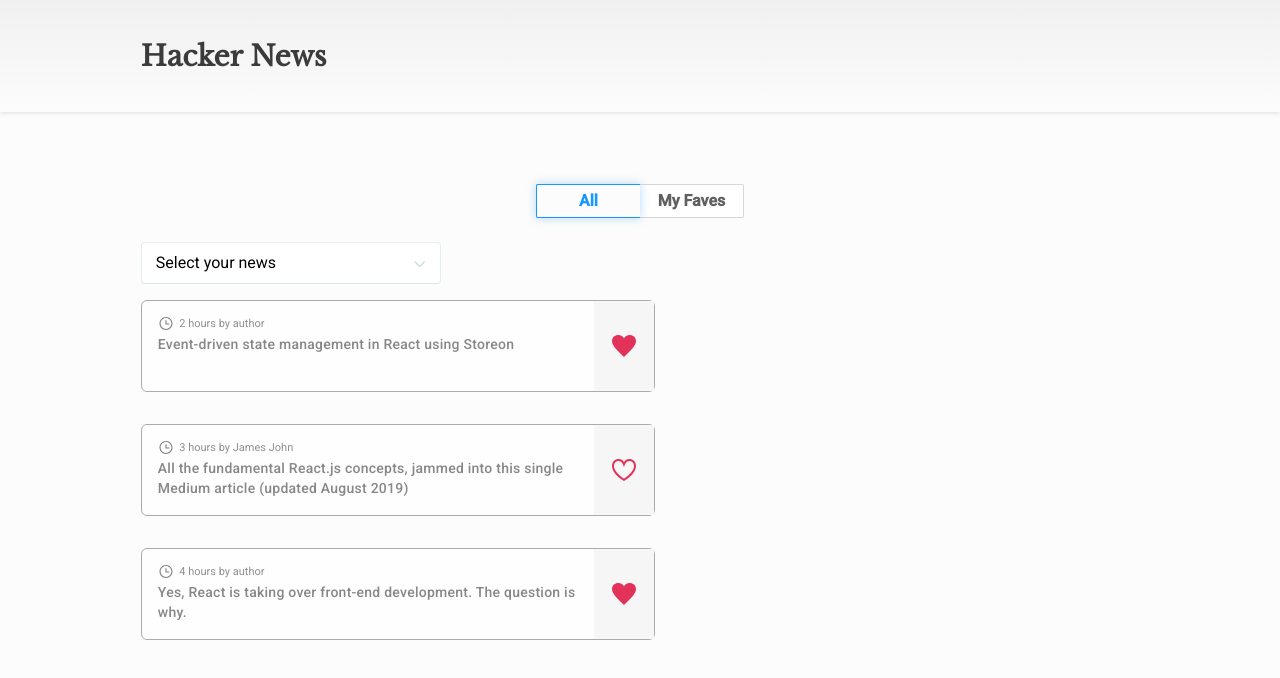
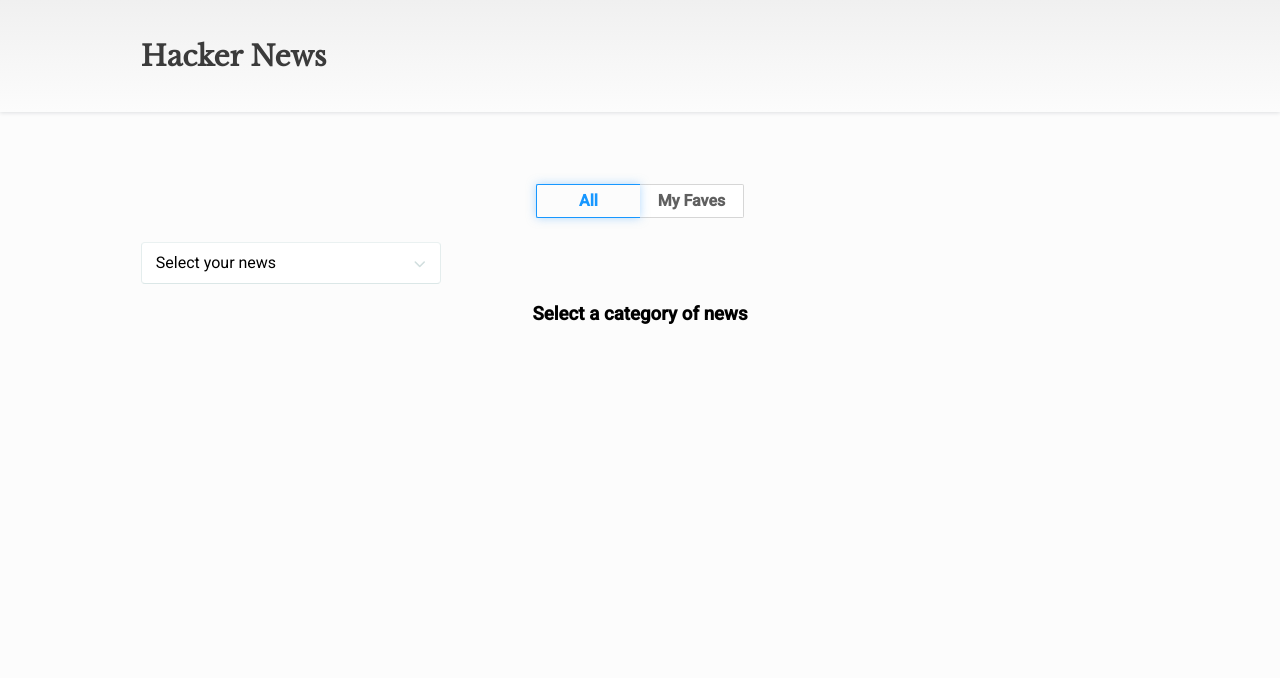
Before and after one commit to bdiniscia/hacker-news-display, a React (Create React App) app: page / in a window 1280 px wide. Shown: the top 678 px of the page. Built offline with nearby package versions, Linux system fonts and the light colour scheme.

Commit message:
Consulting the API and render the results

```diff
--- a/package.json
+++ b/package.json
@@ -8,6 +8,7 @@
     "@testing-library/user-event": "^7.2.1",
     "react": "^16.13.1",
     "react-dom": "^16.13.1",
+    "react-loader-spinner": "^3.1.14",
     "react-scripts": "3.4.1"
   },
   "scripts": {
--- a/src/Components/Home.css
+++ b/src/Components/Home.css
@@ -10,7 +10,6 @@
     display: flex;
     flex-direction: column;
     align-items: center;
-
 }
 
 .insideHomeContainer {
@@ -192,7 +191,7 @@
     margin: 0;
     opacity: 0;
     cursor: pointer;
-    z-index: 3;
+    z-index: 25;
 }
 
 #selected-value
--- a/src/Components/Home.jsx
+++ b/src/Components/Home.jsx
@@ -1,17 +1,57 @@
-import React from 'react';
+import Loader from 'react-loader-spinner';
+
+import React, {useState} from 'react';
 import './Home.css';
 import NewsCard from './NewsCard';
 
 const Home = () => {
+
+    const [posts, setPosts] = useState(null);
+    const [isLoading, setIsLoading] = useState(false)
+
+    const handleClickNews = (e) => {
+        setIsLoading(true)
+        const param = e.target.value;
+        fetch(`https://hn.algolia.com/api/v1/search_by_date?query=${param}&page=0`)
+            .then(data => data.json())
+            .then(posts => {
+                let postRender = [];
+                posts.hits.forEach(post => {
+                    if (post.author && post.story_title ) {
+                        const info = {};
+                        info.created_at = post.created_at;
+                        info.author = post.author;
+                        info.story_title = post.story_title;
+                        info.story_url = post.story_url;
+                        info.liked = false;
+                        info.key = post.objectID;
+                        postRender.push(info)
+                    }
+                });
+                setPosts(postRender)
+                setIsLoading(false)
+            })
+    }
+
+
+
     return (
         <div className='homeContainer'>
+            <Loader
+                style={{position: 'absolute', top: '50%', left: '50%'}}
+                type="TailSpin"
+                color="#333"
+                height={100}
+                width={100}
+                visible={isLoading}
+            />
             <div className='insideHomeContainer'>
                 <div className='sorter'>
-                    <div class="toggle">
-                        <input type="radio" name="sizeBy" value="all" id="allPosts" checked="checked" />
-                        <label for="allPosts">All</label>
+                    <div className="toggle">
+                        <input type="radio" name="sizeBy" value="all" id="allPosts" defaultChecked/>
+                        <label htmlFor="allPosts">All</label>
                         <input type="radio" name="sizeBy" value="faves" id="favesPosts" />
-                        <label for="favesPosts">My Faves</label>
+                        <label htmlFor="favesPosts">My Faves</label>
                     </div>
                     {/* <div className='buttonSorter'>
                         <div>All</div>
@@ -20,55 +60,55 @@
                 </div>
                 <div id="select-box">
                     <input type="checkbox" id="options-view-button" />
-                    <div id="select-button" class="brd">
+                    <div id="select-button" className="brd">
                             <div id="selected-value">
                                 <span>Select your news</span>
                             </div>
                             <div id="chevrons">
-                                    <i class="fas fa-chevron-down"></i>
+                                    <i className="fas fa-chevron-down"></i>
                             </div>
                     </div>
                     <div id="options">
-                            <div class="option">
-                                    <input class="s-c top" type="radio" name="platform" value="angular" />
-                                    <input class="s-c bottom" type="radio" name="platform" value="angular"/>
-                                    <i class="fab fa-angular"></i>
-                                    <span class="label">Angular</span>
-                                    <span class="opt-val">Angular</span>
+                            <div className="option">
+                                    <input className="s-c top" type="radio" name="platform" value="angular" onClick={(e) => handleClickNews(e)} />
+                                    <input className="s-c bottom" type="radio" name="platform" value="angular" onClick={(e) => handleClickNews(e)} />
+                                    <i className="fab fa-angular"></i>
+                                    <span className="label">Angular</span>
+                                    <span className="opt-val">Angular</span>
                             </div>
-                            <div class="option">
-                                    <input class="s-c top" type="radio" name="platform" value="react" />
-                                    <input class="s-c bottom" type="radio" name="platform" value="react" />
-                                    <i class="fab fa-react"></i>
-                                    <span class="label">React.js</span>
-                                    <span class="opt-val">React.js</span>
+                            <div className="option">
+                                    <input className="s-c top" type="radio" name="platform" value="reactjs" onClick={(e) => handleClickNews(e)} />
+                                    <input className="s-c bottom" type="radio" name="platform" value="reactjs" onClick={(e) => handleClickNews(e)} />
+                                    <i className="fab fa-react"></i>
+                                    <span className="label">React.js</span>
+                                    <span className="opt-val">React.js</span>
                             </div>
-                            <div class="option">
-                                    <input class="s-c top" type="radio" name="platform" value="vuejs" />
-                                    <input class="s-c bottom" type="radio" name="platform" value="vuejs"/>
-                                    <i class="fab fa-vuejs"></i>
-                                    <span class="label">Vue.js</span>
-                                    <span class="opt-val">Vue.js</span>
+                            <div className="option">
+                                    <input className="s-c top" type="radio" name="platform" value="vuejs" onClick={(e) => handleClickNews(e)}   />
+                                    <input className="s-c bottom" type="radio" name="platform" value="vuejs" onClick={(e) => handleClickNews(e)} />
+                                    <i className="fab fa-vuejs"></i>
+                                    <span className="label">Vue.js</span>
+                                    <span className="opt-val">Vue.js</span>
                             </div>
                             <div id="option-bg"></div>
                     </div>
                 </div>
                 <div className='postsContainer'>
-                    <NewsCard
-                    time='2 hours'
-                    author='author'
-                    title='Event-driven state management in React using Storeon'
-                    liked = {true} />
-                    <NewsCard
-                    time='3 hours'
-                    author='James John'
-                    title='All the fundamental React.js concepts, jammed into this single Medium article (updated August 2019)'
-                    liked = {false} />
-                    <NewsCard
-                    time='4 hours'
-                    author='author'
-                    title='Yes, React is taking over front-end development. The question is why.'
-                    liked = {true} />
+                    { posts ?
+                    posts.map(post => {
+                        return (
+                            <NewsCard
+                                key = {post.key}
+                                time={post.created_at}
+                                author={post.author}
+                                title={post.story_title}
+                                liked = {post.liked}
+                                url={post.story_url} />
+                        )
+                    })
+                    :
+                    <h3>Select a category of news</h3>
+                    }
                 </div>
             </div>
         </div>
--- a/src/Components/NewsCard.css
+++ b/src/Components/NewsCard.css
@@ -19,6 +19,10 @@
   flex-direction: column;
   padding: 1em;
   width: 28em;
+}
+
+.linkInfo {
+  text-decoration: none;
 }
 
 .createdDiv {
--- a/src/Components/NewsCard.jsx
+++ b/src/Components/NewsCard.jsx
@@ -1,15 +1,17 @@
 import React from 'react';
 import './NewsCard.css';
 
-const NewsCard = ({time, author, title, liked }) => {
+const NewsCard = ({time, author, title, liked, url }) => {
     return (
         <div className='rectangle'>
             <div className='contentInfo'>
-                <div className='createdDiv'>
-                    <img alt='icon for the posted time' className='iconClock' src={require('../img/iconmonstr-time-2.svg')} />
-                    <span>{time} by {author}</span>
-                </div>
-                <h3 className='titlePost'>{title}</h3>
+                <a href={url} target='_blank' rel="noopener noreferrer" className='linkInfo' >
+                    <div className='createdDiv'>
+                        <img alt='icon for the posted time' className='iconClock' src={require('../img/iconmonstr-time-2.svg')} />
+                        <span>{time} by {author}</span>
+                    </div>
+                    <h3 className='titlePost'>{title}</h3>
+                </a>
             </div>
             <div className='likedDiv'>
                 { liked ?
```
Also changed, not shown: 1 other file (tests, documents, lock files or other folders).
